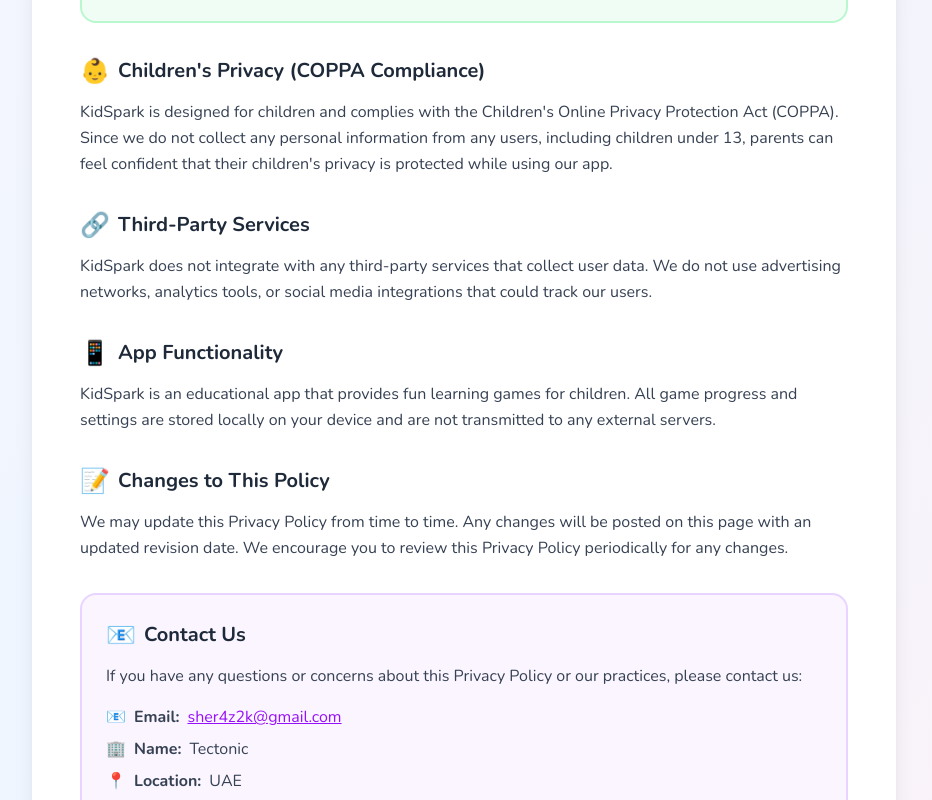
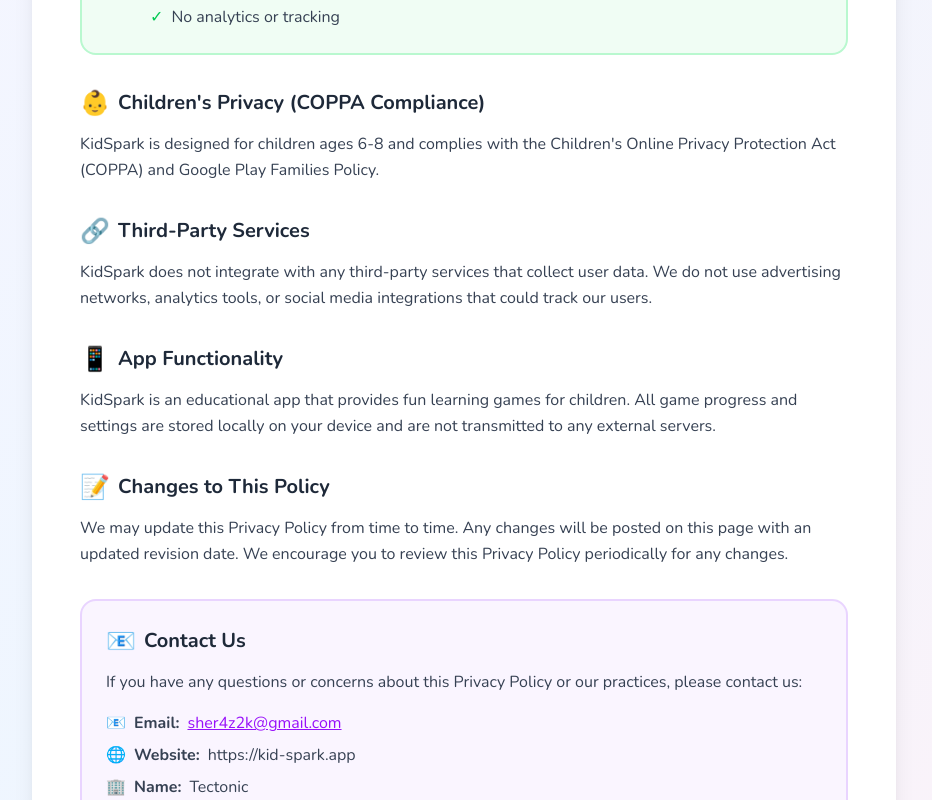
Before and after one commit to sherry2k/Kids-spark, a React (Vite) app: page /privacy-policy in a window 1280 px wide. Shown: the part 840-1640 px from the top of the page, without its empty margins (176-1108 px from the left). Built offline with nearby package versions, Linux system fonts and the light colour scheme.

Commit message:
Update PrivacyPolicy.tsx

```diff
--- a/src/pages/PrivacyPolicy.tsx
+++ b/src/pages/PrivacyPolicy.tsx
@@ -137,6 +137,7 @@ export default function PrivacyPolicy() {
                     {[
                       "No names or email addresses",
                       "No location data",
+                      "No Phone numbers",
                       "No photos or videos",
                       "No device identifiers",
                       "No analytics or tracking"
@@ -172,9 +173,9 @@ export default function PrivacyPolicy() {
                 </motion.span> Children's Privacy (COPPA Compliance)
               </h2>
               <p className="leading-relaxed">
-                KidSpark is designed for children and complies with the Children's Online Privacy Protection Act (COPPA).
-                Since we do not collect any personal information from any users, including children under 13,
-                parents can feel confident that their children's privacy is protected while using our app.
+                KidSpark is designed for children ages 6-8 and complies with the
+                Children's Online Privacy Protection Act (COPPA) and Google Play
+                Families Policy.
               </p>
             </motion.section>
 
@@ -249,6 +250,10 @@ export default function PrivacyPolicy() {
                     sher4z2k@gmail.com
                   </a>
                 </motion.p>
+                 <motion.p whileHover={{ x: 5 }} className="flex items-center gap-2">
+                  <span className="text-purple-500">🌐</span>
+                  <strong>Website:</strong> https://kid-spark.app
+                </motion.p>
                 <motion.p whileHover={{ x: 5 }} className="flex items-center gap-2">
                   <span className="text-purple-500">🏢</span>
                   <strong>Name:</strong> Tectonic
```
